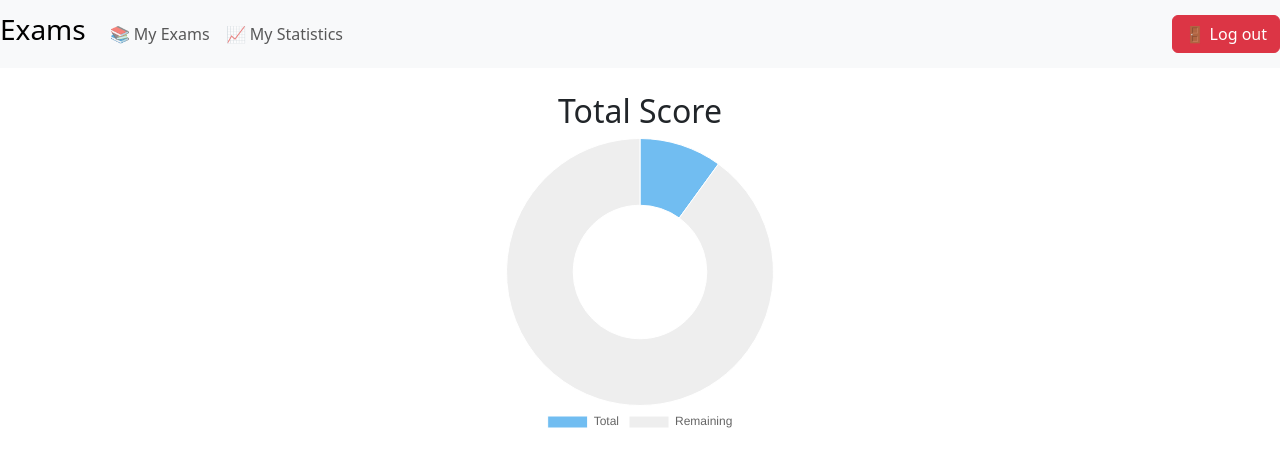
After one commit to AbdulrahmanAhmedGit/exams_cs50, a Flask app: template project/templates/statistics.html in a window 1280 px wide. The commit adds this page. Shown: the top 467 px of the page. Run offline with Flask 3, Linux system fonts and the light colour scheme; the template is opened without the code that fills it: most values are stand-ins (such as "Sample title", 1, 10 or a date in 2020).

Commit message:
statistics

```diff
--- a/project/app.py
+++ b/project/app.py
@@ -7,6 +7,7 @@ import random
 import secrets
 import uuid
 from datetime import datetime
+
 
 app = Flask(__name__)
 app.secret_key = secrets.token_hex(16)
@@ -32,24 +33,12 @@ def query_db(query, args=(), one=False, commit=False):
 @app.route("/")
 @login_required
 def index():
-    exams = query_db("SELECT score, ex_co FROM results WHERE student_id = ?", (session["user_id"],),)
-    if exams:
-        score = 0
-        total = 0
-        for row in exams:
-            if row["ex_co"]:
-                total += row["ex_co"]
-            score += row["score"]
-        percentage = round((score / total * 100))
-        print(percentage,"%")
     role = query_db("SELECT role FROM users WHERE id = ?", (session["user_id"],), one=True)
     name = query_db("SELECT username FROM users WHERE id = ?", (session["user_id"],), one=True)
     if role["role"].lower() == "teacher":
         return render_template("index.html", role="teacher", username=name["username"])
     else:
-        data = [10, 20, 30, 40, 50]
-        labels = ["Math", "Physics", "Biology", "History", "English"]
-        return render_template("index.html", role=role["role"].lower(), username=name["username"], data=data, labels=labels)
+        return render_template("index.html", role=role["role"].lower(), username=name["username"])
 
 
 @app.route("/new_ex", methods=["GET", "POST"])
@@ -73,6 +62,21 @@ def new_ex():
 
     return render_template("new_ex.html")
 
+
+@app.route("/statistics")
+@login_required
+@not_teacher
+def statistics():
+    exams = query_db("SELECT score, ex_co FROM results WHERE student_id = ?", (session["user_id"],),)
+    if exams:
+        score = 0
+        total = 0
+        for row in exams:
+            if row["ex_co"]:
+                total += row["ex_co"]
+            score += row["score"]
+        percentage = round((score / total * 100))
+        return render_template("statistics.html", total=percentage)
 
 @app.route("/link", methods=["POST", "GET"])
 @login_required
@@ -246,3 +250,7 @@ def register():
         return render_template("login.html", success="Registration Successful!")
 
     return render_template("register.html")
+
+
+if __name__ == "__main__":
+    app.run(debug=True)
--- a/project/templates/my_past_exams_stu.html
+++ b/project/templates/my_past_exams_stu.html
@@ -11,7 +11,9 @@ Past Exams
         <li class="nav-item">
             <a class="nav-link" href="/my_exams">📚 My Exams</a>
         </li>
-
+        <li class="nav-item">
+            <a class="nav-link" href="/statistics">📈 My Statistics</a>
+        </li>
     </ul>
 
     <ul class="navbar-nav ms-auto">
--- /dev/null
+++ b/project/templates/statistics.html
@@ -0,0 +1,67 @@
+{% extends "layout.html" %}
+
+{% block title %}
+Statistics
+{% endblock %}
+{% block nav %}
+<div class="collapse navbar-collapse" id="navbarSupportedContent">
+    <ul class="navbar-nav me-auto">
+
+        <li class="nav-item">
+            <a class="nav-link" href="/my_exams">📚 My Exams</a>
+        </li>
+        <li class="nav-item">
+            <a class="nav-link" href="/statistics">📈 My Statistics</a>
+        </li>
+    </ul>
+
+    <ul class="navbar-nav ms-auto">
+        <li class="nav-item">
+            <a href="/logout" class="btn btn-danger">🚪 Log out</a>
+        </li>
+    </ul>
+</div>
+{% endblock %}
+{% block main %}
+  <style>
+    .chart-container {
+      width: 300px;
+      height: 300px;
+      margin: auto;
+    }
+
+    canvas {
+      width: 100% !important;
+      height: 100% !important;
+    }
+  </style>
+  <h2 style="text-align:center;">Total Score</h2>
+  <div class="chart-container">
+    <canvas id="myChart"></canvas>
+  </div>
+
+  <script>
+    const total = {{ total }};
+    const maxScore = 100;
+    new Chart(document.getElementById("myChart"), {
+      type: 'doughnut',
+      data: {
+        labels: ['Total', 'Remaining'],
+        datasets: [{
+          data: [total, maxScore - total],
+          backgroundColor: [
+            'rgba(54, 162, 235, 0.7)',
+            'rgba(200, 200, 200, 0.3)'
+          ],
+          borderWidth: 1
+        }]
+      },
+      options: {
+        responsive: true,
+        plugins: {
+          legend: { position: 'bottom' }
+        }
+      }
+    });
+  </script>
+{% endblock %}
```
Also changed, not shown: project/templates/index.html (+8 -17 lines), project/exams.db, 3 other files.
